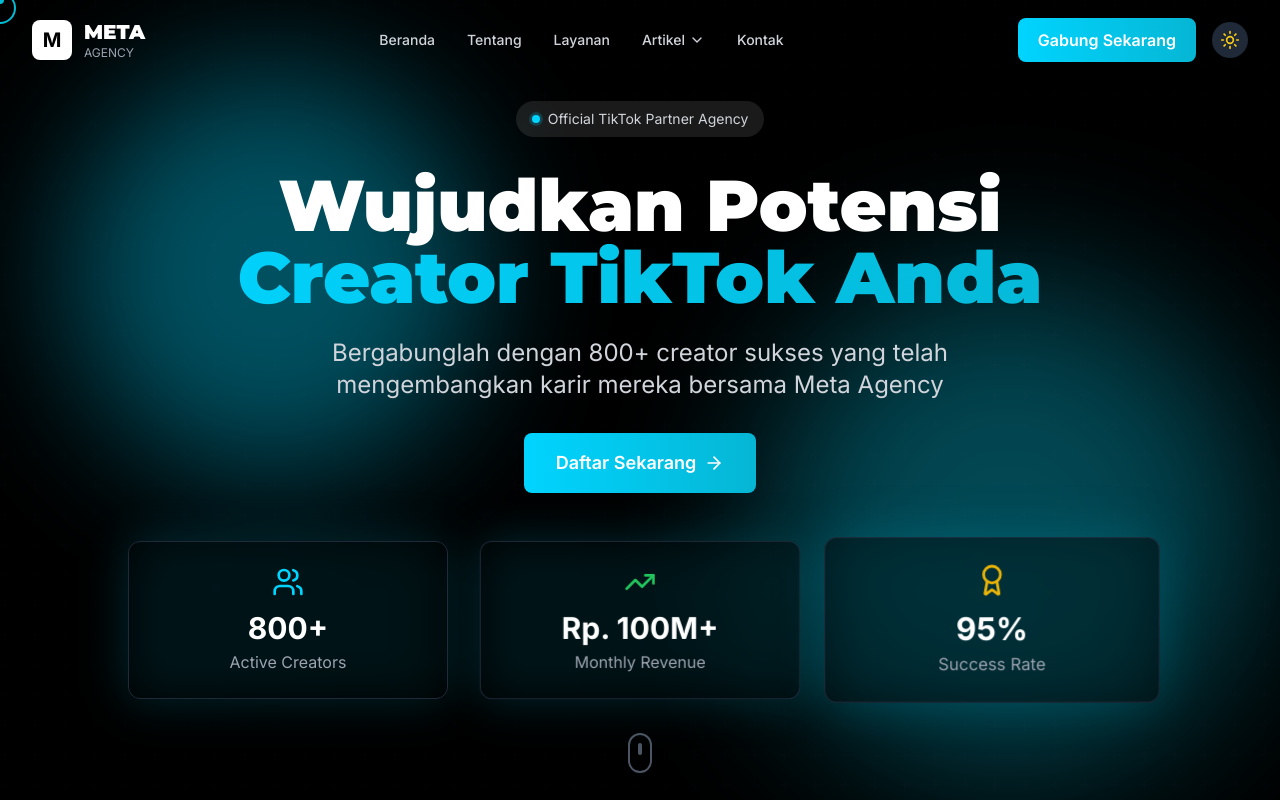
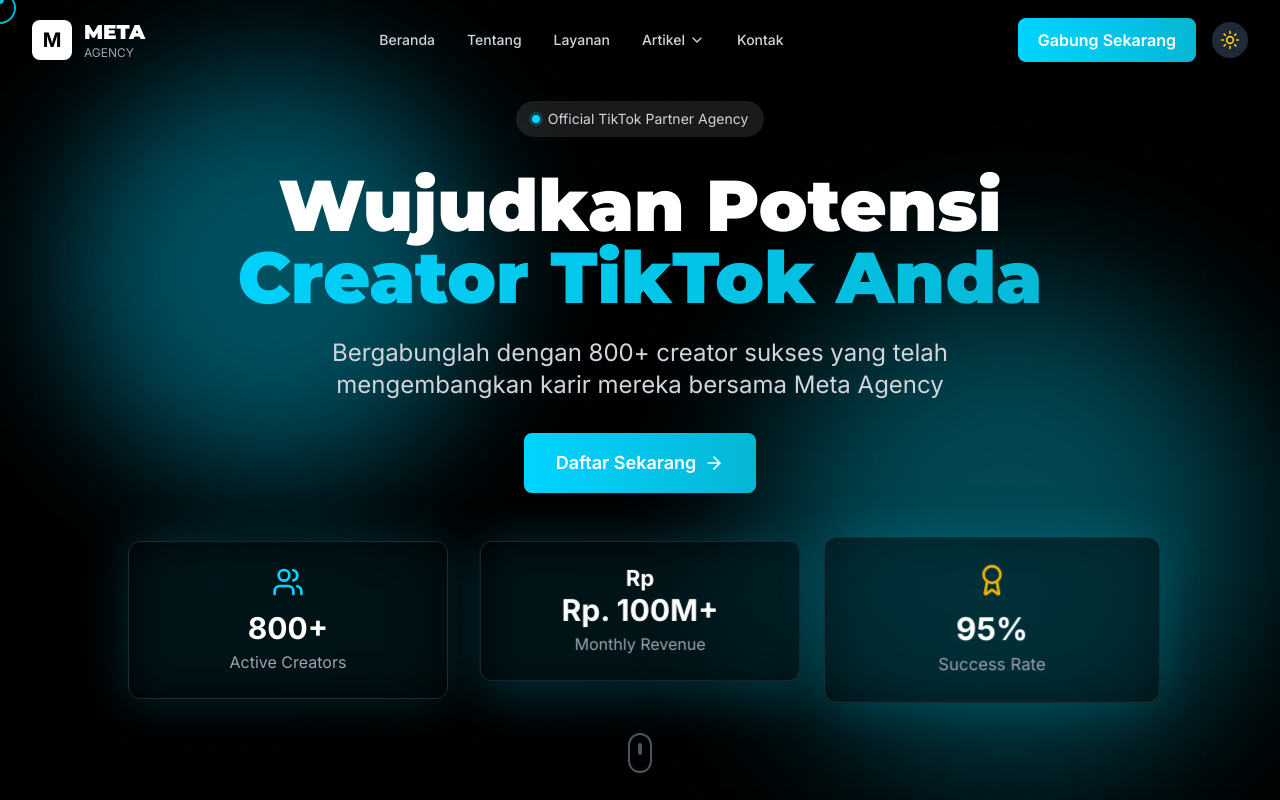
Before and after one commit to haziqdafren/metaAgency, a React (Create React App) app: page / in a window 1280 px wide. Shown: the top 800 px of the page. Built offline with nearby package versions, Linux system fonts and the light colour scheme.

Commit message:
change RP, Name Testimoni

```diff
--- a/src/components/sections/HeroSection.jsx
+++ b/src/components/sections/HeroSection.jsx
@@ -11,9 +11,18 @@
   const [currentStat, setCurrentStat] = useState(0);
   const { theme } = useThemeStore();
 
+  const RpIcon = () => (
+    <span
+      className="inline-flex items-center justify-center w-6 h-6 text-[22px] font-bold leading-none gap-2"
+      style={{ fontFamily: 'inherit' }}
+    >
+      Rp
+    </span>
+  );
+
   const stats = [
     { icon: Users, label: 'Active Creators', value: '800+', color: 'text-meta-blue' },
-    { icon: TrendingUp, label: 'Monthly Revenue', value: 'Rp. 100M+', color: 'text-green-500' },
+    { icon: RpIcon, label: 'Monthly Revenue', value: 'Rp. 100M+', color: 'text-green-500' },
     { icon: Award, label: 'Success Rate', value: '95%', color: 'text-yellow-500' },
   ];
 
--- a/src/components/sections/HeroSectionEnhanced.jsx
+++ b/src/components/sections/HeroSectionEnhanced.jsx
@@ -11,6 +11,7 @@
   const [mousePosition, setMousePosition] = useState({ x: 0, y: 0 });
   const { theme } = useThemeStore();
   const controls = useAnimation();
+
 
   const stats = [
     { icon: Users, label: 'Active Creators', value: '10,000+', color: 'text-meta-blue', bgColor: 'bg-blue-500/10' },
--- a/src/components/sections/TestimonialsSection.jsx
+++ b/src/components/sections/TestimonialsSection.jsx
@@ -6,7 +6,7 @@
 const TestimonialsSection = () => {
   const testimonials = [
     {
-      name: 'Sarah Johnson',
+      name: 'Dwi Sari',
       role: 'Lifestyle Creator',
       followers: '2.5M',
       image: 'https://images.unsplash.com/photo-1494790108377-be9c29b29330?ixlib=rb-1.2.1&ixid=eyJhcHBfaWQiOjEyMDd9&auto=format&fit=facearea&facepad=2&w=256&h=256&q=80',
@@ -14,7 +14,7 @@
       rating: 5,
     },
     {
-      name: 'Michael Chen',
+      name: 'Budi Sutiono',
       role: 'Tech Reviewer',
       followers: '1.8M',
       image: 'https://images.unsplash.com/photo-1519244703995-f4e0f30006d5?ixlib=rb-1.2.1&ixid=eyJhcHBfaWQiOjEyMDd9&auto=format&fit=facearea&facepad=2&w=256&h=256&q=80',
@@ -22,7 +22,7 @@
       rating: 5,
     },
     {
-      name: 'Emma Rodriguez',
+      name: 'Eka Pramudi',
       role: 'Fashion Influencer',
       followers: '3.2M',
       image: 'https://images.unsplash.com/photo-1517841905240-472988babdf9?ixlib=rb-1.2.1&ixid=eyJhcHBfaWQiOjEyMDd9&auto=format&fit=facearea&facepad=2&w=256&h=256&q=80',
```
